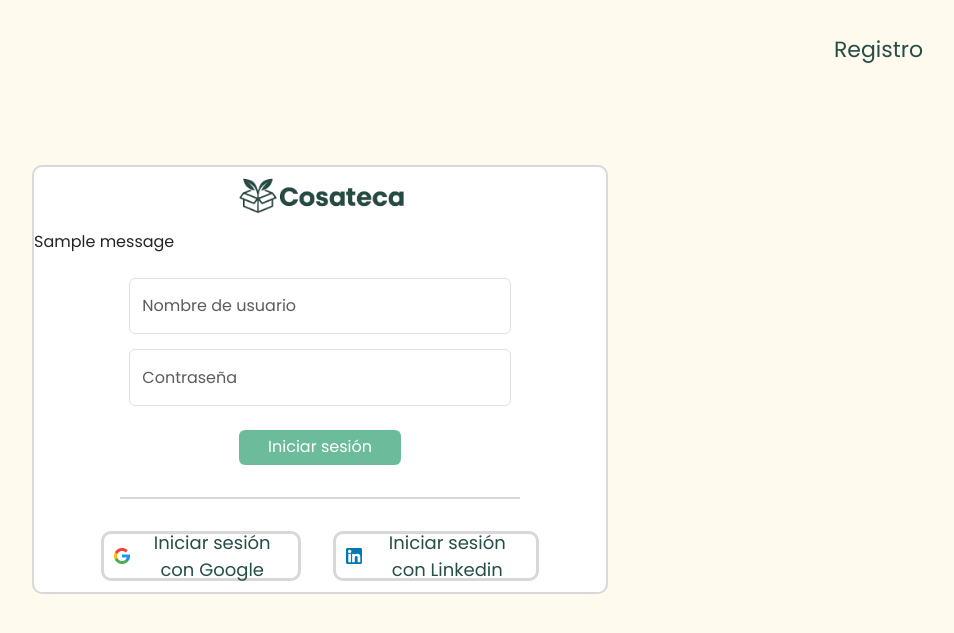
After one commit to COSATECA-TFG/Cosateca, a Django app: page /inicio_sesion in a window 1280 px wide. The commit adds this page. Shown: the top 633 px of the page, without its empty margins (320-1274 px from the left). Run offline with Django 5.2, Linux system fonts and the light colour scheme; tables that the repository leaves empty hold one stand-in row (values such as "Sample post"); one stand-in notice (Sample message) is shown.

Commit message:
feat: pantalla de inicio de sesión completada junto a su formulario funcional

```diff
--- a/cosateca/core/static/core/css/style.css
+++ b/cosateca/core/static/core/css/style.css
@@ -54,6 +54,7 @@ body {
     padding-top: 5%;
     color:#244E47 ;
     font-weight: 500;
+    font-size: 1.563rem !important;
 }
 
 .boton_inicio{
--- a/cosateca/core/templates/home.html
+++ b/cosateca/core/templates/home.html
@@ -13,7 +13,7 @@
     </div>
     <div class="col-4 d-flex justify-content-end align-items-start botonera_header_inicio">
         <a href="/registro" class="btn boton_header_inicio">Registrarse</a>
-        <a href="" class="btn boton_header_inicio">Iniciar sesión</a>
+        <a href="/inicio_sesion" class="btn boton_header_inicio">Iniciar sesión</a>
     </div>
 </section>
 
@@ -21,7 +21,7 @@
 <section class="row inicio mt-5">
 
     <div class="col-6  d-flex flex-column align-items-start contenedor_texto_inicio">
-        <h1 class="texto_inicio">Bienvenidos a la <b>cosateca</b></h1>
+        <h1 class="texto_inicio">Bienvenidos a la <b>Cosateca</b></h1>
 
         <p>Comparte objetos, reduce tu huella de carbono</p>
 
--- a/cosateca/usuario/forms.py
+++ b/cosateca/usuario/forms.py
@@ -64,3 +64,10 @@ class RegistroForm(forms.Form):
         if len(telefono) < 9 or not telefono.isdigit():
             raise forms.ValidationError("El número de teléfono debe tener al menos 9 dígitos y solo contener números.")
         return telefono
+
+
+
+
+class InicioSesionForm(forms.Form):
+    nombre_usuario = forms.CharField(required=True, label='', widget=forms.TextInput(attrs={'placeholder': 'Nombre de usuario', 'class':'form-control input_formulario_inicio_sesion'}))
+    contraseña = forms.CharField(required=True, label='', widget=forms.PasswordInput(attrs={'placeholder': 'Contraseña', 'class':'form-control input_formulario_inicio_sesion'}))
--- a/cosateca/usuario/models.py
+++ b/cosateca/usuario/models.py
@@ -30,6 +30,9 @@ class Usuario(AbstractUser):
         'dni',
 
     ]
+
+    USERNAME_FIELD = 'username'
+
 
     def __str__(self):
         return f"{self.first_name} {self.last_name} ({self.username})"
--- a/cosateca/usuario/static/usuario/css/style.css
+++ b/cosateca/usuario/static/usuario/css/style.css
@@ -1,14 +1,15 @@
+/* Registro */
 .formulario_registro{
     background-color: white;
     border-radius: 0.625rem !important;
-    border: 2px solid rgb(216, 216, 216) ; /* Cambia el color y grosor a tu gusto */
+    border: 2px solid rgb(216, 216, 216) ;
     max-width: 70%;
     margin: 1rem auto;
 
 }
 
 
-.input_formulario{
+.input_formulario, .input_formulario_inicio_sesion{
     width: 100% !important;
     padding-top:2% !important;
     padding-bottom:2% !important;
@@ -26,7 +27,7 @@
 
 }
 
-.imagotipo_registro{
+.imagotipo_registro, .imagotipo_login{
     width: 15%;
     height: auto;
 }
@@ -64,7 +65,7 @@ section > form > div:first-child{
 
 }
 
-.boton_registro{
+.boton_registro, .boton_inicio_sesion{
     background-color: transparent !important;
     border-color: rgb(216, 216, 216)  !important;
     border-width: 3px !important;
@@ -80,7 +81,7 @@ section > form > div:first-child{
 
 }
 
-.botonera_registro a:first-child{
+.botonera_registro a:first-child, .botonera_inicio_sesión a:first-child{
     background-image: url('../../img/icono_google.png') !important;
     background-size: 8%;
     background-repeat: no-repeat;
@@ -89,7 +90,7 @@ section > form > div:first-child{
 
 }
 
-.botonera_registro a:last-child{
+.botonera_registro a:last-child, .botonera_inicio_sesión a:last-child{
     background-image: url('../../img/icono_linkedin.png') !important;
     background-size: 8%;
     background-repeat: no-repeat;
@@ -106,3 +107,41 @@ section > form > div:first-child{
     padding-right: 5% !important;
 
 }
+
+/* Inicio de sesión */
+
+
+.formulario_inicio_sesion{
+    background-color: white;
+    border-radius: 0.625rem !important;
+    border: 2px solid rgb(216, 216, 216);
+    max-width: 50%;
+    margin: 1rem auto;
+    margin-top: 6%;
+}
+
+.botonera_inicio_sesión a:first-child{
+    width: 35% !important;
+
+
+}
+
+.botonera_inicio_sesión a:last-child{
+    width: 36% !important;
+}
+
+
+.boton_inicio_sesion{
+    padding-left: 6% !important;
+
+}
+
+.input_formulario_inicio_sesion{
+    padding-top: 4% !important;
+    padding-bottom: 4% !important;
+}
+
+.imagotipo_login{
+    width: 30% !important;
+
+}
--- /dev/null
+++ b/cosateca/usuario/templates/inicio_sesion.html
@@ -0,0 +1,80 @@
+{% extends "base.html" %}
+
+{% block title %}Inicio de sesión{% endblock %}
+
+{% block content %}
+
+<section class="row header_inicio justify-content-end">
+    <div class="col-4 d-flex justify-content-end align-items-start botonera_header_inicio me-4">
+        <a href="/registro" class="btn boton_header_inicio">Registro</a>
+    </div>
+</section>
+
+
+
+<section>
+    <div class="formulario_inicio_sesion">
+        <form method="post">
+            <div class="d-flex justify-content-center mb-3 mt-2">
+                <img src="../static/img/cosateca_imagotipo.png" alt="Imagotipo cosateca" class="imagotipo_login">
+            </div>
+
+            {% csrf_token %}
+
+            {% if form.errors %}
+            <div class="alert alert-danger">
+                <ul>
+                    {% for field in form %}
+                    {% for error in field.errors %}
+                    <li>{{ field.label }}: {{ error }}</li>
+                    {% endfor %}
+                    {% endfor %}
+                    {% for error in form.non_field_errors %}
+                    <li>{{ error }}</li>
+                    {% endfor %}
+                </ul>
+            </div>
+            {% endif %}
+
+            {% if messages %}
+                <div class="messages">
+                    {% for message in messages %}
+                        <p>{{ message }}</p>
+                    {% endfor %}
+                </div>
+            {% endif %}
+
+
+            <div class="d-flex flex-column  align-items-center">
+                <div class="col-8">
+                    {{ form.nombre_usuario }}
+                </div>
+                <div class="col-8">
+                    {{ form.contraseña }}
+                </div>
+            </div>
+
+
+
+
+
+
+            <div class="d-flex justify-content-center">
+                <button type="submit" class="btn btn-primary mt-3 boton_envio_formulario">Iniciar sesión</button>
+            </div>
+        </form>
+        <div class="separacion_horizontal_registro"> </div>
+
+        <div class="botonera_inicio_sesión d-flex justify-content-center">
+            <a href="" class="btn boton_inicio_sesion me-3">Iniciar sesión con Google</a>
+            <a href="" class="btn boton_inicio_sesion ms-3">Iniciar sesión con Linkedin</a>
+
+        </div>
+
+    </div>
+</section>
+
+
+
+
+{% endblock %}
--- a/cosateca/usuario/templates/registro.html
+++ b/cosateca/usuario/templates/registro.html
@@ -6,7 +6,7 @@
 
 <section class="row header_inicio justify-content-end">
     <div class="col-4 d-flex justify-content-end align-items-start botonera_header_inicio me-4">
-        <a href="" class="btn boton_header_inicio">Iniciar sesión</a>
+        <a href="/inicio_sesion" class="btn boton_header_inicio">Iniciar sesión</a>
     </div>
 </section>
 
@@ -71,7 +71,7 @@
                 <button type="submit" class="btn btn-primary mt-3 boton_envio_formulario">Registrarse</button>
             </div>
         </form>
-    <div class="separacion_horizontal_registro">  </div>
+        <div class="separacion_horizontal_registro"> </div>
 
         <div class="botonera_registro d-flex justify-content-center">
             <a href="" class="btn boton_registro me-3">Registrarse con Google</a>
--- a/cosateca/usuario/urls.py
+++ b/cosateca/usuario/urls.py
@@ -6,4 +6,5 @@ from django.conf import settings
 
 urlpatterns = [
     path('registro', views.registro, name='registro'),
+    path('inicio_sesion', views.inicio_sesion, name='inicio_sesion'),
 ]
--- a/cosateca/usuario/views.py
+++ b/cosateca/usuario/views.py
@@ -1,6 +1,8 @@
 from django.shortcuts import render, redirect
-from .forms import RegistroForm
+from .forms import RegistroForm, InicioSesionForm
 from .models import Usuario
+from django.contrib.auth import login, authenticate, logout
+
 
 
 # Create your views here.
@@ -42,3 +44,23 @@ def registro(request):
         form = RegistroForm()
 
     return render(request, 'registro.html', {'form': form})
+
+
+
+def inicio_sesion(request):
+    if request.method == 'POST':
+        form = InicioSesionForm(request.POST)
+        if form.is_valid():
+            nombre_usuario = form.cleaned_data['nombre_usuario']
+            contraseña = form.cleaned_data['contraseña']
+            usuario_autenticado = authenticate(request, username=nombre_usuario, password=contraseña)
+
+            if usuario_autenticado is not None:
+                login(request, usuario_autenticado)
+                return redirect('/')
+        else:
+            messages.error(request, "Usuario o contraseña incorrectos.")
+    else:
+        form = InicioSesionForm()
+
+    return render(request, 'inicio_sesion.html', {'form': form})
```
Lines whose indentation alone changed are shown as unchanged.
